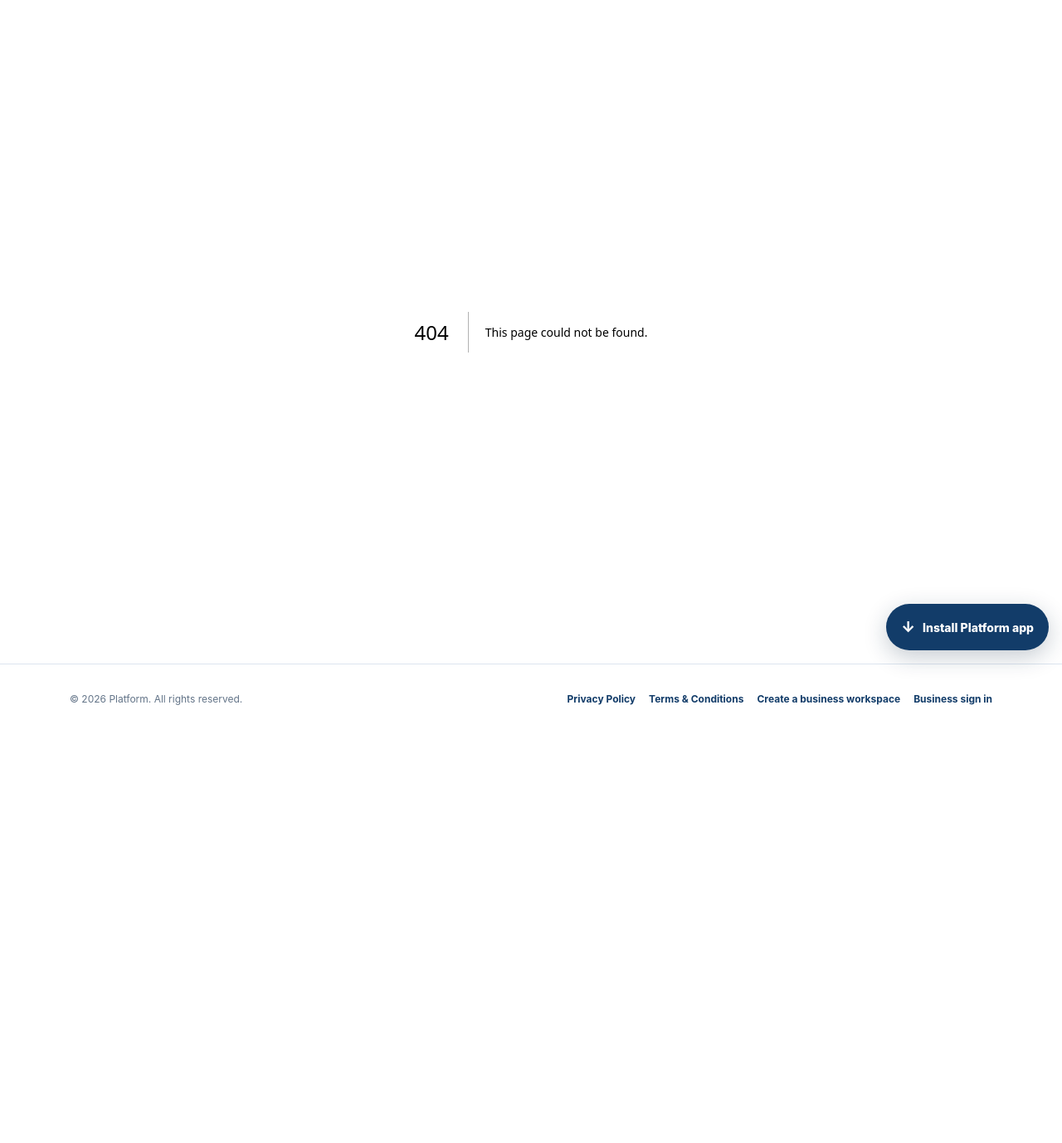
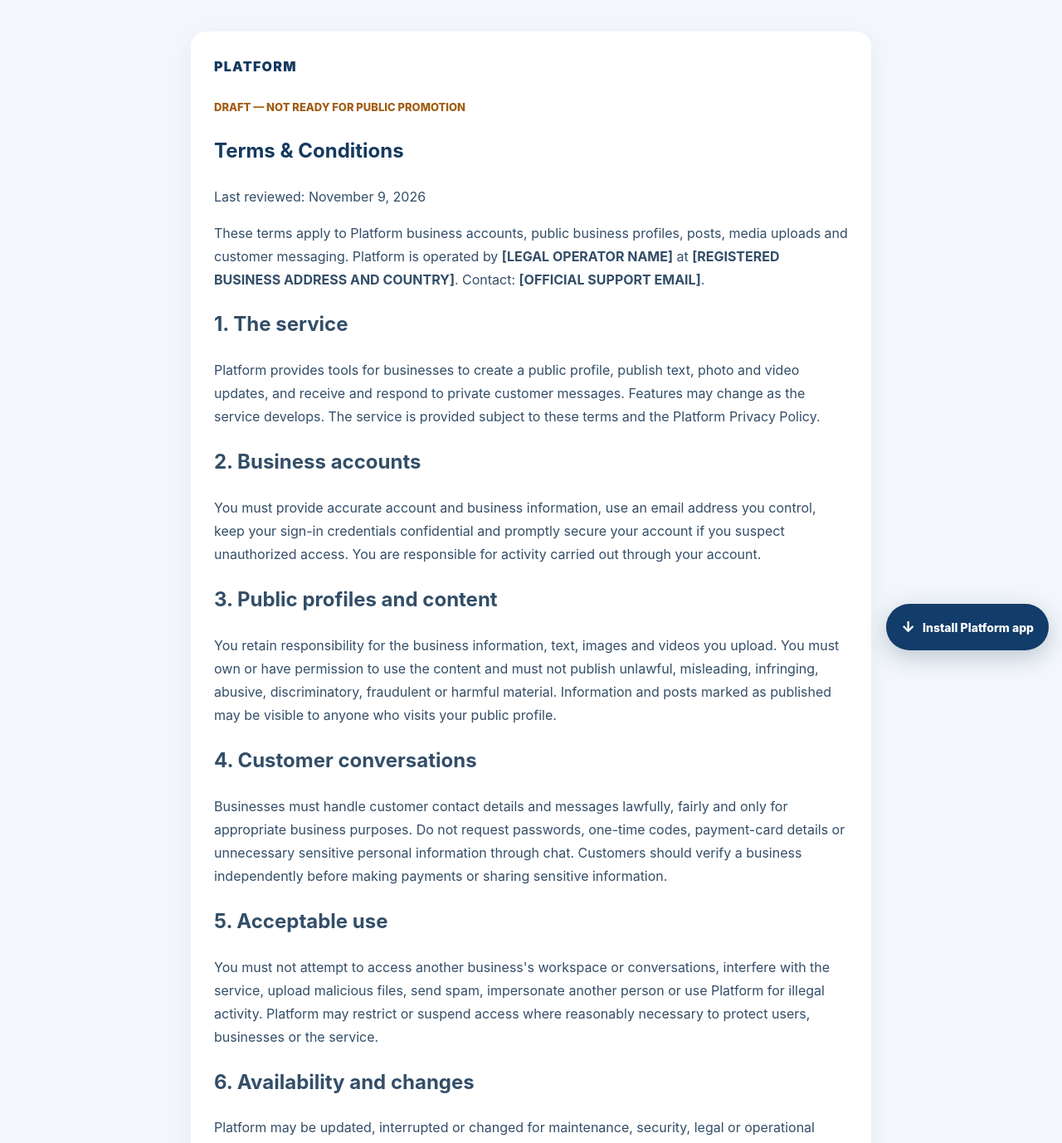
Before and after one commit to agentsarahmitchell56-code/USHopeBridge, a Next.js app: page /platform/terms in a window 1280 px wide. Before the commit this address had no page. Shown: the top 1378 px of the page at 83% size. Before the commit the page ends 885 px from the top, so only its background shows below. Built offline with nearby package versions, Linux system fonts and the light colour scheme.

Commit message:
Add Platform-specific terms draft

```diff
--- /dev/null
+++ b/app/platform/terms/page.tsx
@@ -0,0 +1,53 @@
+import Link from "next/link";
+
+export const metadata = {
+  title: "Terms & Conditions | Platform",
+  description: "Terms for business accounts, public profiles, posts and customer messaging on Platform.",
+};
+
+export default function PlatformTermsPage() {
+  return (
+    <main style={{ minHeight: "75vh", background: "#f3f7fc", padding: "38px 16px 60px" }}>
+      <article style={{ maxWidth: 820, margin: "0 auto", padding: 28, borderRadius: 18, background: "white", color: "#334e68", lineHeight: 1.75, boxShadow: "0 8px 28px #15395f10" }}>
+        <Link href="/" style={{ color: "#15395f", fontWeight: 900, textDecoration: "none", letterSpacing: ".08em" }}>PLATFORM</Link>
+        <p style={{ marginTop: 24, color: "#a15c12", fontSize: 13, fontWeight: 800 }}>DRAFT — NOT READY FOR PUBLIC PROMOTION</p>
+        <h1 style={{ color: "#15395f" }}>Terms &amp; Conditions</h1>
+        <p>Last reviewed: November 9, 2026</p>
+        <p>These terms apply to Platform business accounts, public business profiles, posts, media uploads and customer messaging. Platform is operated by <strong>[LEGAL OPERATOR NAME]</strong> at <strong>[REGISTERED BUSINESS ADDRESS AND COUNTRY]</strong>. Contact: <strong>[OFFICIAL SUPPORT EMAIL]</strong>.</p>
+
+        <h2>1. The service</h2>
+        <p>Platform provides tools for businesses to create a public profile, publish text, photo and video updates, and receive and respond to private customer messages. Features may change as the service develops. The service is provided subject to these terms and the Platform Privacy Policy.</p>
+
+        <h2>2. Business accounts</h2>
+        <p>You must provide accurate account and business information, use an email address you control, keep your sign-in credentials confidential and promptly secure your account if you suspect unauthorized access. You are responsible for activity carried out through your account.</p>
+
+        <h2>3. Public profiles and content</h2>
+        <p>You retain responsibility for the business information, text, images and videos you upload. You must own or have permission to use the content and must not publish unlawful, misleading, infringing, abusive, discriminatory, fraudulent or harmful material. Information and posts marked as published may be visible to anyone who visits your public profile.</p>
+
+        <h2>4. Customer conversations</h2>
+        <p>Businesses must handle customer contact details and messages lawfully, fairly and only for appropriate business purposes. Do not request passwords, one-time codes, payment-card details or unnecessary sensitive personal information through chat. Customers should verify a business independently before making payments or sharing sensitive information.</p>
+
+        <h2>5. Acceptable use</h2>
+        <p>You must not attempt to access another business's workspace or conversations, interfere with the service, upload malicious files, send spam, impersonate another person or use Platform for illegal activity. Platform may restrict or suspend access where reasonably necessary to protect users, businesses or the service.</p>
+
+        <h2>6. Availability and changes</h2>
+        <p>Platform may be updated, interrupted or changed for maintenance, security, legal or operational reasons. We do not promise uninterrupted availability, error-free operation, customer enquiries, sales or business results. Nothing in these terms excludes rights that cannot legally be excluded.</p>
+
+        <h2>7. Third-party services</h2>
+        <p>Platform relies on service providers, including Supabase for authentication, database and storage and Vercel for hosting and delivery. Their services may be subject to separate terms and privacy notices.</p>
+
+        <h2>8. Intellectual property</h2>
+        <p>Platform's software, branding and service materials remain the property of their respective rights holders. You grant the operator permission to host, store, process and display the content you submit to provide the service and make your published profile and posts available to visitors.</p>
+
+        <h2>9. Suspension and termination</h2>
+        <p>The operator may restrict or terminate access for serious or repeated violations, security risks or legal requirements. The operator must publish the account-closure and data-deletion process before launch: <strong>[INSERT ACCOUNT CLOSURE AND DATA EXPORT / DELETION PROCESS]</strong>.</p>
+
+        <h2>10. Governing law and contact</h2>
+        <p>These terms are governed by the laws of <strong>[INSERT GOVERNING JURISDICTION]</strong>, subject to mandatory consumer and privacy protections. Questions or complaints should be sent to <strong>[OFFICIAL SUPPORT EMAIL]</strong>.</p>
+
+        <p style={{ padding: 14, borderRadius: 10, background: "#fff7e8", color: "#87520b", fontSize: 13 }}>This is a product-specific draft, not legal advice. Complete the operator identity, support contact, governing jurisdiction and account-closure process and obtain appropriate legal review before public promotion.</p>
+        <p><Link href="/platform/privacy" style={{ color: "#1768dc" }}>Platform Privacy Policy</Link> · <Link href="/" style={{ color: "#1768dc" }}>Return to Platform</Link></p>
+      </article>
+    </main>
+  );
+}
```
